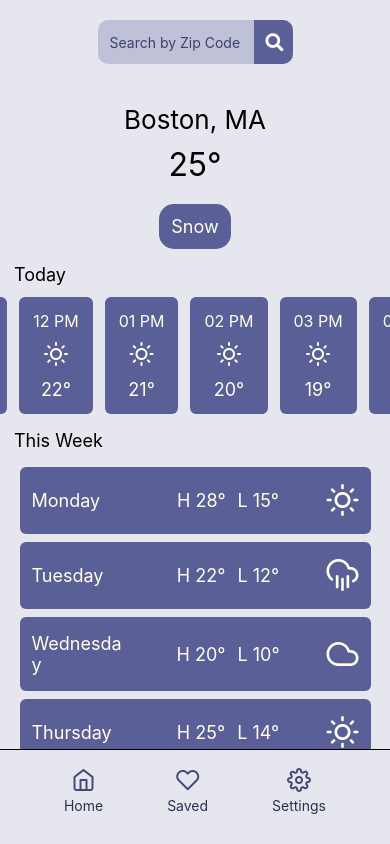
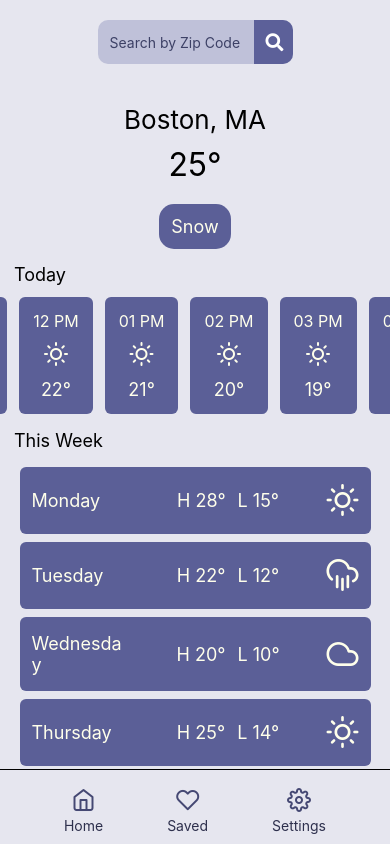
Before and after one commit to alexcw08/Weather-Application, a React Native app: screen / in a window 390 px wide. Built offline with nearby package versions, Linux system fonts and the light colour scheme; no server answers.

Commit message:
Move navbar down by reducing padding.

```diff
--- a/components/Navbar.jsx
+++ b/components/Navbar.jsx
@@ -24,7 +24,7 @@ const styles = StyleSheet.create({
     position: "absolute",
     bottom: 0,
     paddingTop: 15,
-    paddingBottom: 30,
+    paddingBottom: 10,
     flexDirection: "row",
     justifyContent: "space-evenly",
     width: "100%",
```
